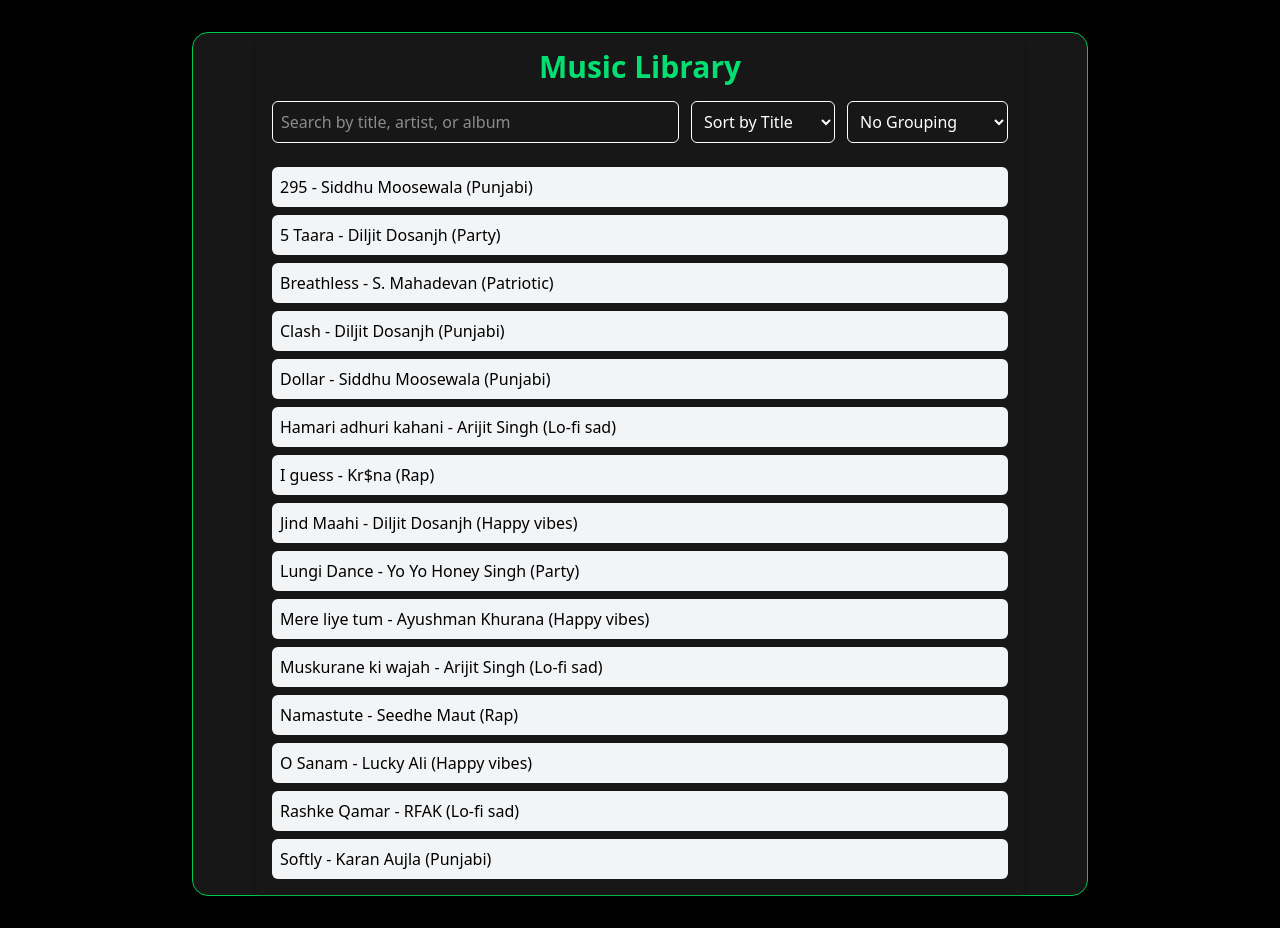
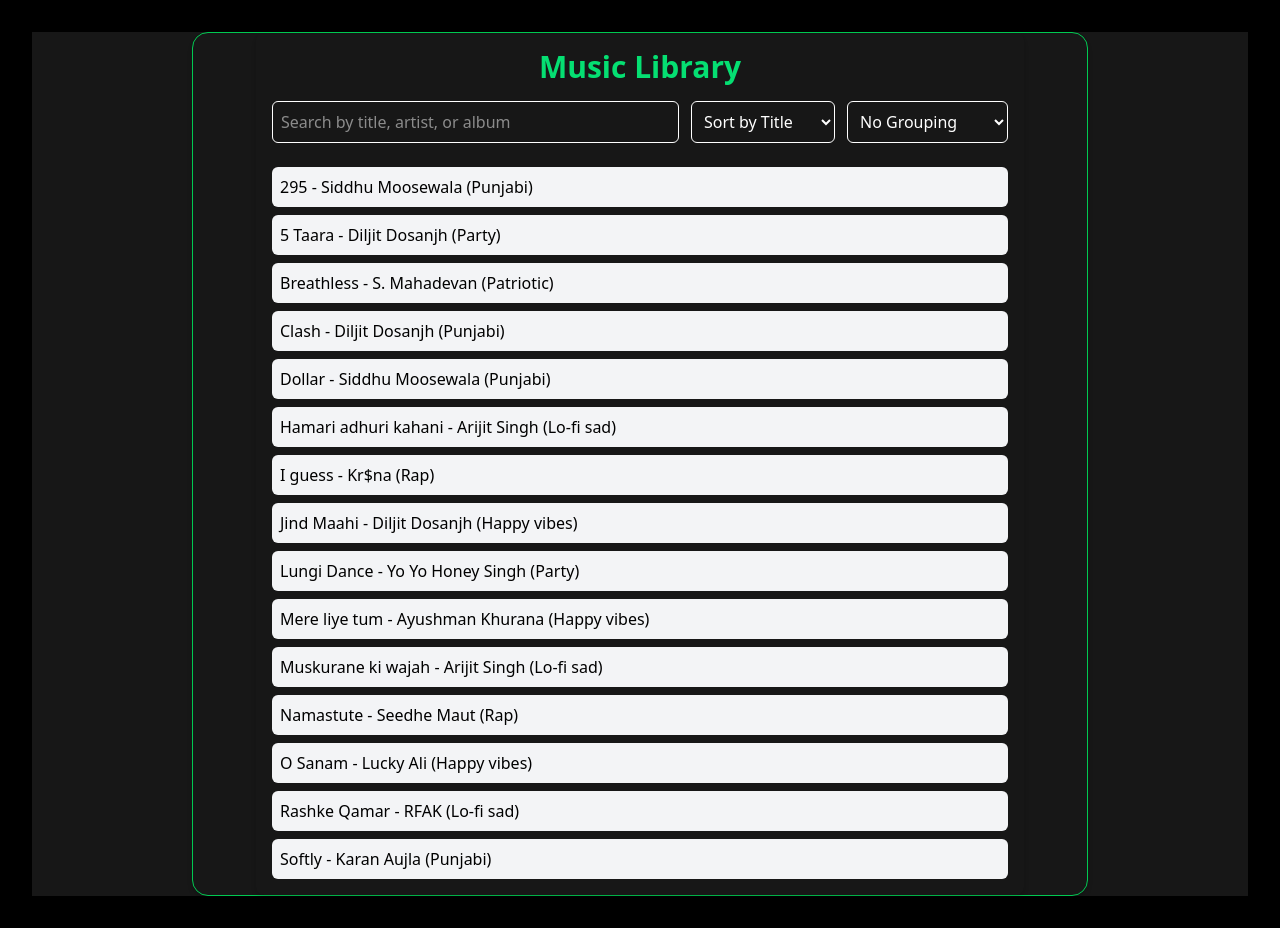
Before and after one commit to GurjyotSingh21/music-library-microfrontend-, a React (Vite) app: page / in a window 1280 px wide. Built offline with nearby package versions, Linux system fonts and the light colour scheme.

Commit message:
Update MusicLibrary.jsx

```diff
--- a/src/MusicLibrary.jsx
+++ b/src/MusicLibrary.jsx
@@ -81,7 +81,7 @@
     setSongs(songs.filter((song) => song.id !== id));
   };
   return (
-    <div className="flex items-center justify-center min-h-screen bg-black text-white px-4">
+    <div className="flex items-center justify-center min-h-screen bg-neutral-900 text-white px-4">
       <div className="w-full max-w-4xl mx-auto shadow-md rounded-2xl border border-green-500 bg-neutral-900">
     <div className="max-w-3xl mx-auto p-4 bg-grey-800 shadow-md rounded-lg">
       <h2 className="text-3xl font-bold text-green-400 mb-4">Music Library</h2>
```
